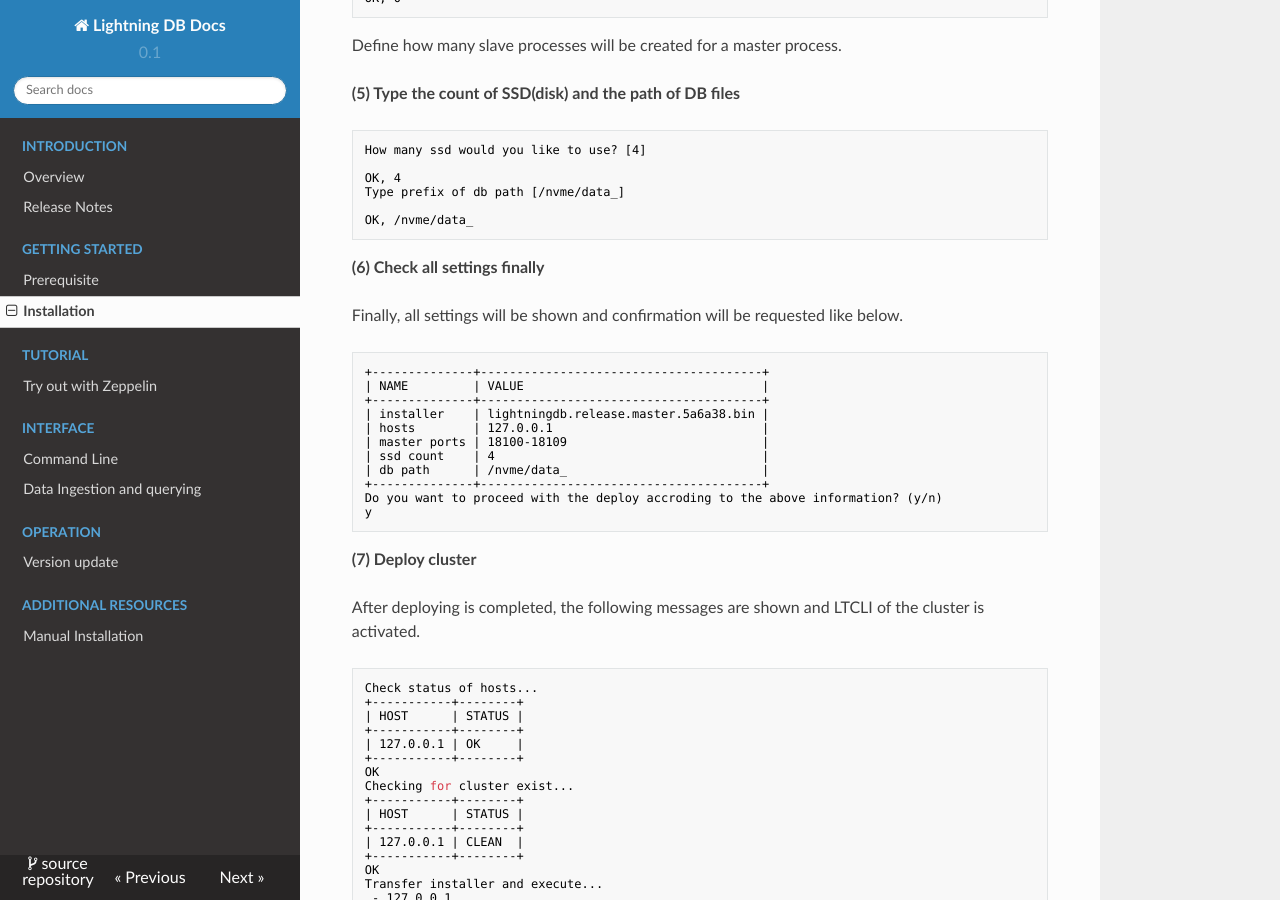
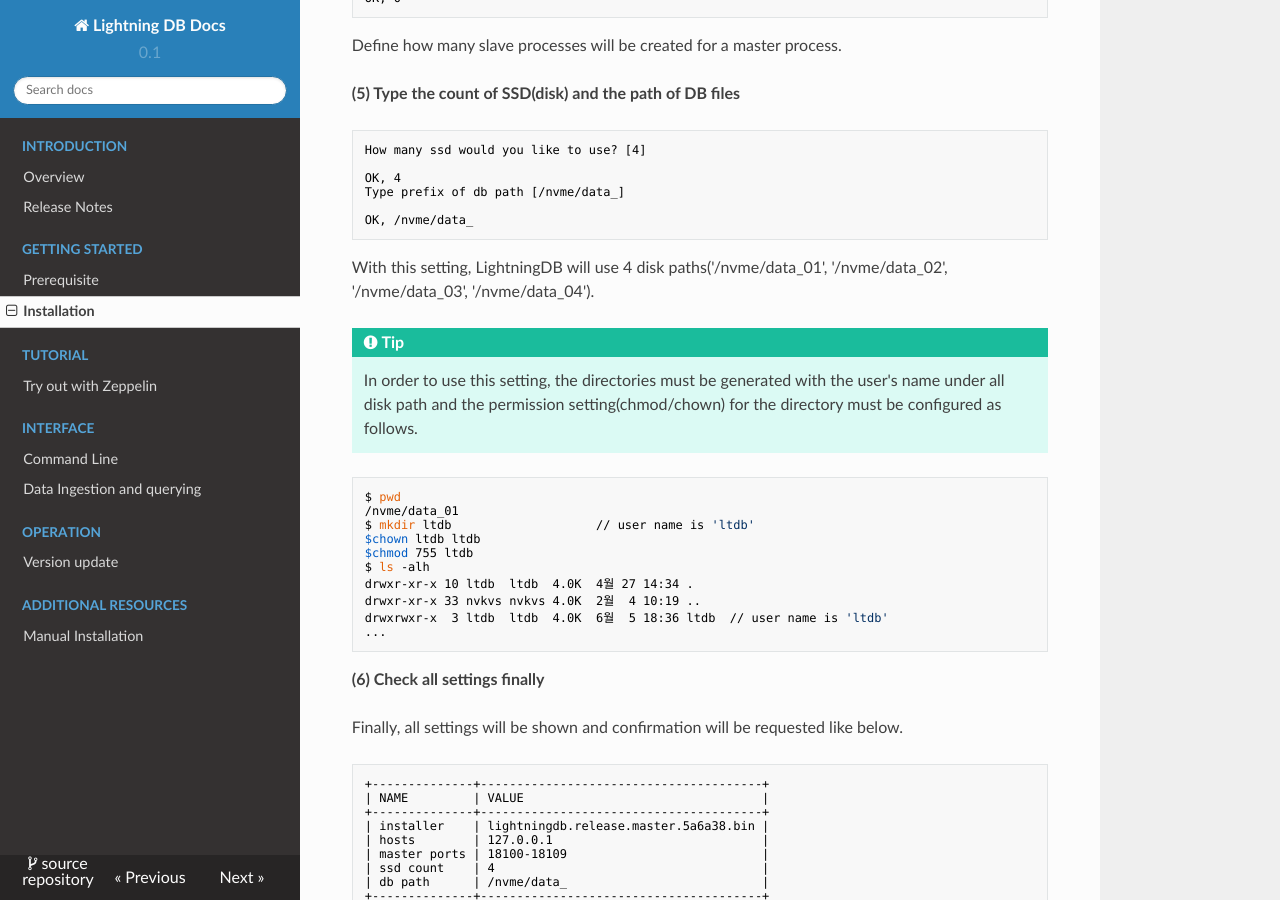
Before and after one commit to mnms/docs, an MkDocs documentation site: the page built from docs/install-ltcli.md, in a window 1280 px wide and 900 px high, scrolled down 3249 px. Built offline with MkDocs 1.6.1, drawn with Linux system fonts in a browser that asks for light colours; nearby versions of some CDN libraries.

Commit message:
Add the detail guide text about the permission setting for all directories under all disk paths

````diff
--- a/docs/install-ltcli.md
+++ b/docs/install-ltcli.md
@@ -176,6 +176,25 @@
 
 OK, /nvme/data_
 ```
+
+With this setting, LightningDB will use 4 disk paths('/nvme/data_01', '/nvme/data_02', '/nvme/data_03', '/nvme/data_04').
+
+!!! Tip
+    In order to use this setting, the directories must be generated with the user's name under all disk path and the permission setting(chmod/chown) for the directory must be configured as follows.
+
+``` bash
+$ pwd
+/nvme/data_01
+$ mkdir ltdb                    // user name is 'ltdb'
+$chown ltdb ltdb
+$chmod 755 ltdb
+$ ls -alh
+drwxr-xr-x 10 ltdb  ltdb  4.0K  4월 27 14:34 .
+drwxr-xr-x 33 nvkvs nvkvs 4.0K  2월  4 10:19 ..
+drwxrwxr-x  3 ltdb  ltdb  4.0K  6월  5 18:36 ltdb  // user name is 'ltdb'
+...
+```
+
 
 **(6) Check all settings finally**
 
````
